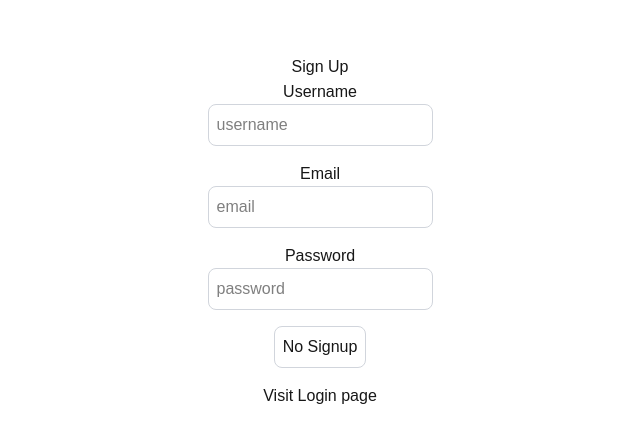
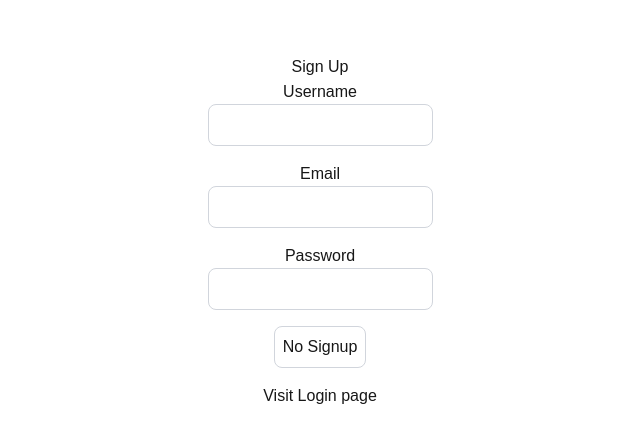
Before and after one commit to Harshit-Raj-23/next-auth, a Next.js app: page /signup in a window 1280 px wide. Shown: the part 169-612 px from the top of the page, without its empty margins (320-960 px from the left). Built offline with nearby package versions, Linux system fonts and the light colour scheme.

Commit message:
Bug fixed while running in dev mode

```diff
--- a/src/app/login/page.tsx
+++ b/src/app/login/page.tsx
@@ -1,3 +1,5 @@
+"use client";
+
 import { useEffect, useState } from "react";
 import axios from "axios";
 import { useRouter } from "next/navigation";
@@ -41,7 +43,7 @@
       <hr />
       <label htmlFor="email">Email</label>
       <input
-        className="p-2 border border-gray-300 rounded-lg mb-4 focus:outline-none focus:border-gray-600 text-black"
+        className="p-2 border border-gray-300 rounded-lg mb-4 focus:outline-none focus:border-gray-600 text-white"
         id="email"
         type="email"
         value={user.email}
@@ -50,7 +52,7 @@
       />
       <label htmlFor="password">Password</label>
       <input
-        className="p-2 border border-gray-300 rounded-lg mb-4 focus:outline-none focus:border-gray-600 text-black"
+        className="p-2 border border-gray-300 rounded-lg mb-4 focus:outline-none focus:border-gray-600 text-white"
         id="password"
         type="password"
         value={user.password}
--- a/src/app/profile/page.tsx
+++ b/src/app/profile/page.tsx
@@ -1,6 +1,8 @@
+"use client";
+
 import axios from "axios";
 import Link from "next/link";
-import { useRouter } from "next/router";
+import { useRouter } from "next/navigation";
 import React, { useState } from "react";
 import toast from "react-hot-toast";
 
--- a/src/app/signup/page.tsx
+++ b/src/app/signup/page.tsx
@@ -1,3 +1,5 @@
+"use client";
+
 import { useEffect, useState } from "react";
 import axios from "axios";
 import { useRouter } from "next/navigation";
@@ -46,7 +48,7 @@
       <hr />
       <label htmlFor="username">Username</label>
       <input
-        className="p-2 border border-gray-300 rounded-lg mb-4 focus:outline-none focus:border-gray-600 text-black"
+        className="p-2 border border-gray-300 rounded-lg mb-4 focus:outline-none focus:border-gray-600 text-white"
         id="username"
         type="text"
         value={user.username}
@@ -55,7 +57,7 @@
       />
       <label htmlFor="email">Email</label>
       <input
-        className="p-2 border border-gray-300 rounded-lg mb-4 focus:outline-none focus:border-gray-600 text-black"
+        className="p-2 border border-gray-300 rounded-lg mb-4 focus:outline-none focus:border-gray-600 text-white"
         id="email"
         type="email"
         value={user.email}
@@ -64,7 +66,7 @@
       />
       <label htmlFor="password">Password</label>
       <input
-        className="p-2 border border-gray-300 rounded-lg mb-4 focus:outline-none focus:border-gray-600 text-black"
+        className="p-2 border border-gray-300 rounded-lg mb-4 focus:outline-none focus:border-gray-600 text-white"
         id="password"
         type="password"
         value={user.password}
--- a/src/app/verifyemail/page.tsx
+++ b/src/app/verifyemail/page.tsx
@@ -1,3 +1,5 @@
+"use client";
+
 import axios from "axios";
 import Link from "next/link";
 import { useEffect, useState } from "react";
```
